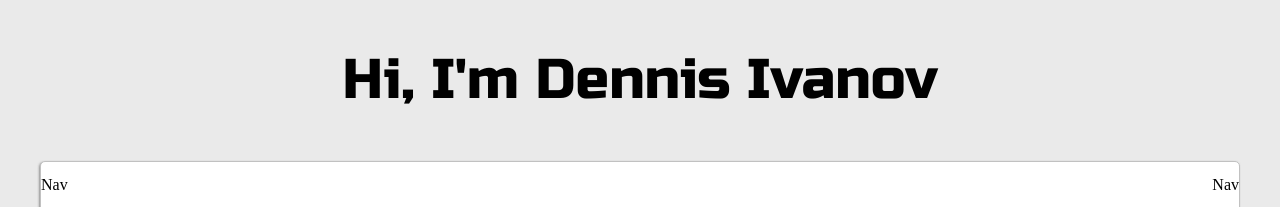
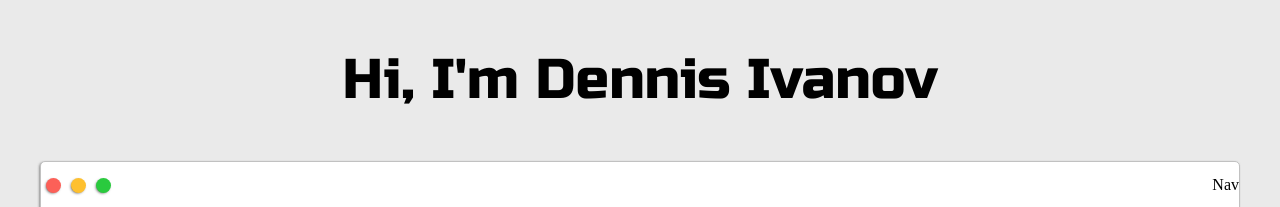
Before and after one commit to Annie-Huang/portfolio-website2, a website: page index.html in a window 1280 px wide. Shown: the top 207 px of the page. Drawn offline with Linux system fonts and the light colour scheme.

Commit message:
Set flex layout for .dots-wrapper

```diff
--- a/default.css
+++ b/default.css
@@ -98,6 +98,34 @@ h6 { font-size: 16px;}
 
 }
 
+.dots-wrapper {
+  display: flex;
+}
+
+#dot-1{
+  background-color:  #FC6058;
+}
+
+#dot-2{
+  background-color:  #FEC02F;
+}
+
+#dot-3{
+  background-color:  #2ACA3E;
+}
+
+
+.browser-dot {
+  height: 15px;
+  width: 15px;
+  border-radius: 50%;
+  margin: 5px;
+
+  -webkit-box-shadow: -1px 1px 3px -1px rgba(0,0,0,0.75);
+  -moz-box-shadow: -1px 1px 3px -1px rgba(0,0,0,0.75);
+  box-shadow: -1px 1px 3px -1px rgba(0,0,0,0.75);
+}
+
 .left-column {
   grid-area: left-column;
   /*border: 1px dashed lightcoral;*/
--- a/index.html
+++ b/index.html
@@ -20,7 +20,9 @@
       <div class="intro-wrapper">
         <div class="nav-wrapper">
           <div class="dots-wrapper">
-            Nav
+            <div id="dot-1" class="browser-dot"></div>
+            <div id="dot-2" class="browser-dot"></div>
+            <div id="dot-3" class="browser-dot"></div>
           </div>
 
           <ul id="navigation">
```
